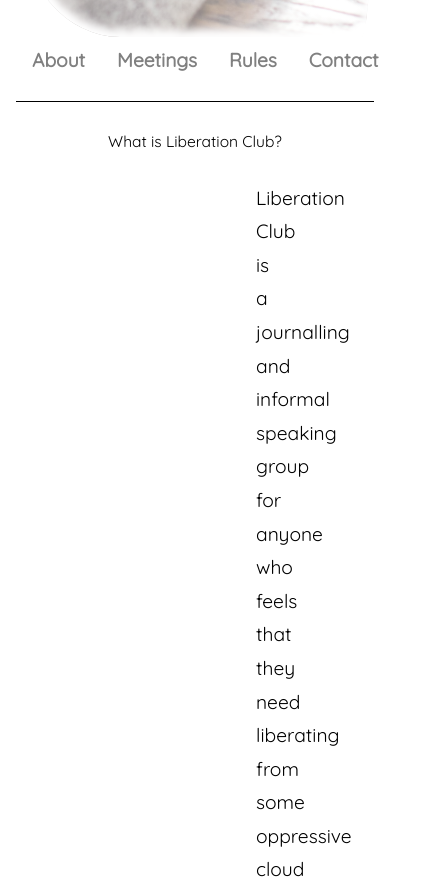
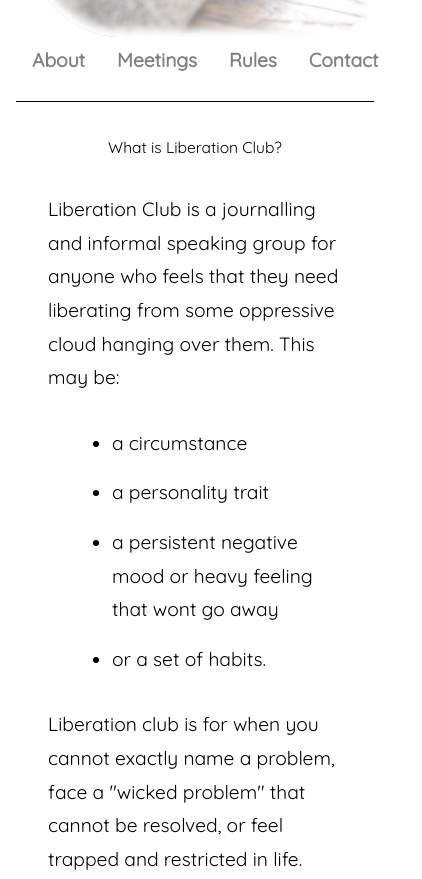
Before and after one commit to peta1dev/Liberation-Club, a plain HTML site: page index.html in a window 390 px wide. Shown: the part 742-1621 px from the top of the page, 422 px wide, since content can reach past the window. Drawn offline with Linux system fonts and the light colour scheme.

Commit message:
Add files via upload

```diff
--- a/styles.css
+++ b/styles.css
@@ -126,10 +126,14 @@ h3 {
 }
 
 section {
+    max-width: 1150px;
     margin-bottom: 2rem;
+    line-height: 1.75;
+    margin-left: auto;
+    margin-right: auto;
 }
 
-p {
+p, summary {
     margin: 1rem 15rem 2rem 15rem;
     line-height: 1.75;
 }
@@ -143,6 +147,7 @@ p {
 
 li {
     margin-bottom: 1rem;
+    line-height: 1.75;
 }
 
 .centred {
@@ -176,11 +181,6 @@ li {
 }
 
 
-
-summary {
-    margin: 1rem 10rem 2rem 10rem;
-    line-height: 1.2;
-}
 
 .diary-writing {
     color: black;
@@ -274,3 +274,43 @@ width: 30vw;
     border-bottom: solid 1px black;
     background-color: white;
     }
+
+
+
+
+    @media only screen and (max-width:950px) {
+        p, summary {
+        margin: 1rem 10rem 2rem 10rem;
+        }
+
+        .regular-list {
+            list-style: disc;
+            margin: 1rem 2rem 2rem 10rem;
+        }
+
+    }
+
+    @media only screen and (max-width:750px) {
+        p, summary {
+        margin: 1rem 5rem 2rem 5rem;
+        }
+
+        .regular-list {
+            list-style: disc;
+            margin: 1rem 2rem 2rem 5rem;
+        }
+
+    }
+
+
+    @media only screen and (max-width:450px) {
+        p, summary {
+        margin: 1rem 2rem 2rem 2rem;
+        }
+
+        .regular-list {
+            list-style: disc;
+            margin: 1rem 2rem 2rem 6rem;
+        }
+
+    }
```
